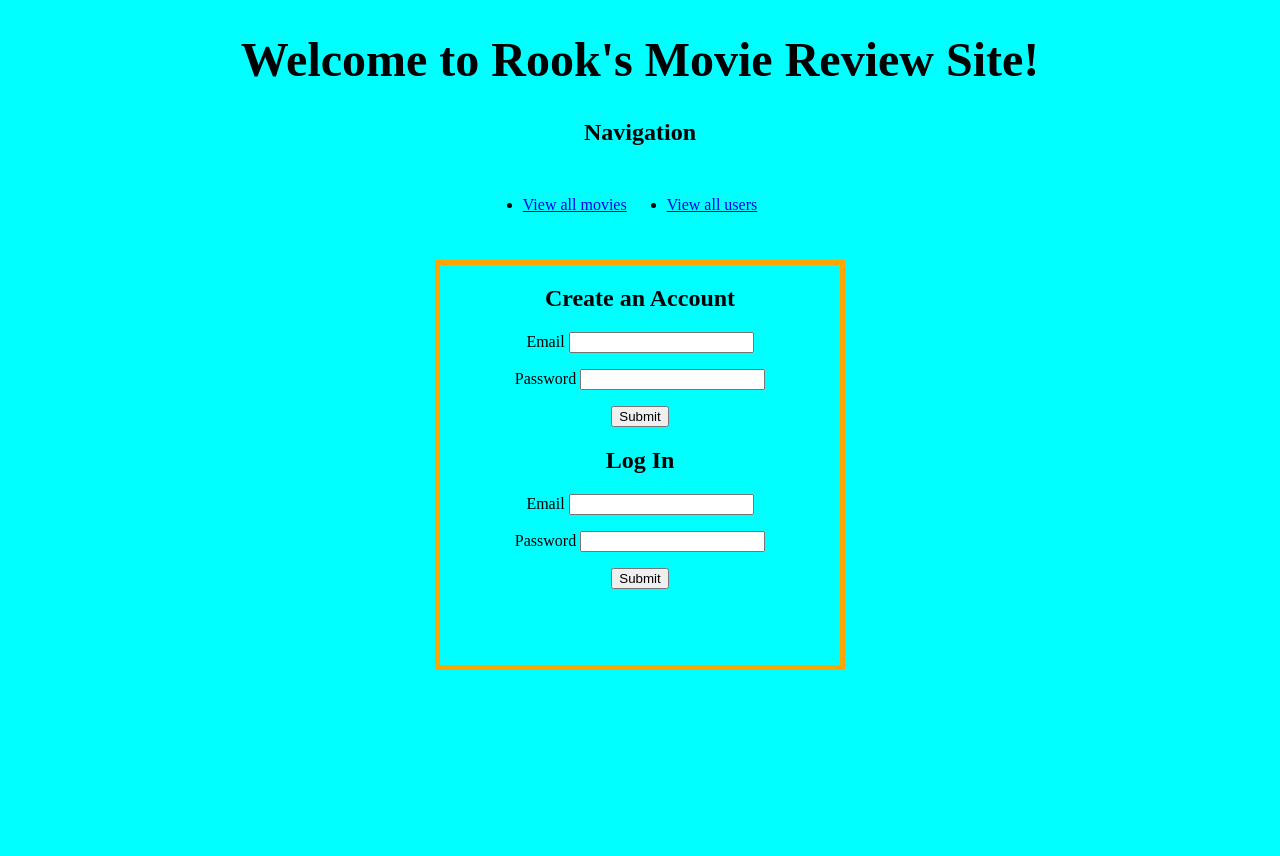
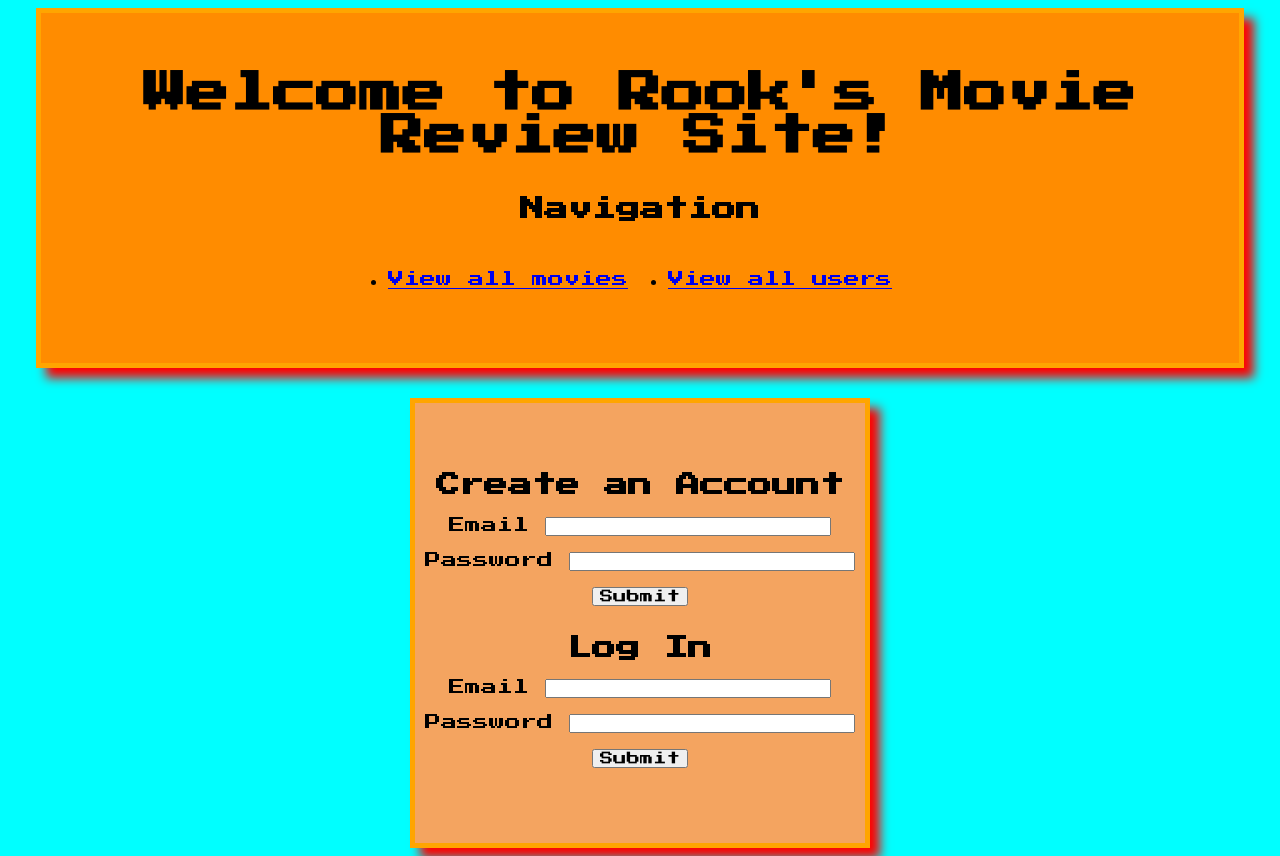
Before and after one commit to AdamCox15/Python-week5-movie-rating-app, a Flask app: page / in a window 1280 px wide. Before the commit the page ends 670 px from the top, so only its background shows below. Run offline with Flask 2, Linux system fonts and the light colour scheme.

Commit message:
Final commit minor css

```diff
--- a/static/styles.css
+++ b/static/styles.css
@@ -2,21 +2,36 @@ body{
     background-color: aqua;
 }
 h1{
-    font-size: 3rem;
+    font-size: 2.7rem;
     text-align: center;
+    font-family: 'Press Start 2P', cursive;
 }
 h2{
     text-align: center;
+    font-family: 'Press Start 2P', cursive;
+    padding-top: 10px;
 }
 form{
     text-align: center;
+}
+#headDiv{
+    background-color: darkorange;
+    padding: 30px;
+    box-shadow: 10px 10px 10px red;
+    border: 5px solid orange;
+    width: 90%;
+    margin: auto;
 }
 #homeDiv{
     align-items: center;
     border: 5px solid orange;
     height: 400px;
-    width: 400px;
+    width: 450px;
     margin: auto;
+    margin-top: 30px;
+    background-color:sandybrown;
+    box-shadow: 10px 10px 10px red;
+    padding-top: 40px;
 }
 #homeUl{
     display: flex;
@@ -26,4 +41,30 @@ form{
 }
 #homeLi{
     margin: 20px;
+    font-size: 1rem;
 }
+#font1{
+    font-family: 'Press Start 2P', cursive;
+}
+p{
+    font-family: 'Press Start 2P', cursive;
+}
+li{
+    font-family: 'Press Start 2P', cursive;
+    margin: 5px;
+}
+input{
+    font-family: 'Press Start 2P', cursive;
+}
+img{
+    height: 400px;
+    width: 450px;
+    display: block;
+    margin-left: auto;
+    margin-right: auto;
+    margin-top: 40px;
+}
+#indFont{
+    line-height:1.5;
+    text-align: center;
+}
--- a/templates/base.html
+++ b/templates/base.html
@@ -5,6 +5,12 @@
     <meta name="viewport" content="width=device-width" />
     <title>{% block title %}{% endblock %}</title>
     <link rel="stylesheet" href="/static/styles.css" />
+    <link rel="preconnect" href="https://fonts.googleapis.com" />
+    <link rel="preconnect" href="https://fonts.gstatic.com" crossorigin />
+    <link
+      href="https://fonts.googleapis.com/css2?family=Press+Start+2P&display=swap"
+      rel="stylesheet"
+    />
 
     {% block head %}{% endblock %}
   </head>
--- a/templates/homepage.html
+++ b/templates/homepage.html
@@ -1,11 +1,11 @@
 {% extends 'base.html' %} {% block title %}Movie Ratings Home{% endblock %} {%
 block body %}
-<h1>Welcome to Rook's Movie Review Site!</h1>
 <div id="headDiv">
+  <h1>Welcome to Rook's Movie Review Site!</h1>
   <h2>Navigation</h2>
   <ul id="homeUl">
-    <li id="homeLi"><a href="/movies">View all movies</a></li>
-    <li id="homeLi"><a href="/users">View all users</a></li>
+    <li id="homeLi"><a href="/movies" id="font1">View all movies</a></li>
+    <li id="homeLi"><a href="/users" id="font1">View all users</a></li>
   </ul>
 </div>
 <div id="homeDiv">
--- a/templates/movie_details.html
+++ b/templates/movie_details.html
@@ -2,7 +2,7 @@
 endblock %} {% block body %}
 <h1>{{ movie.title }}</h1>
 
-<p>{{ movie.overview }}</p>
+<p id="indFont">{{ movie.overview }}</p>
 {% if session.get('user_email') %}
 <h2>Rate this movie</h2>
 <form action="/movies/{{ movie.movie_id }}/ratings" method="POST">
```
Also changed, not shown: ratings.db.
